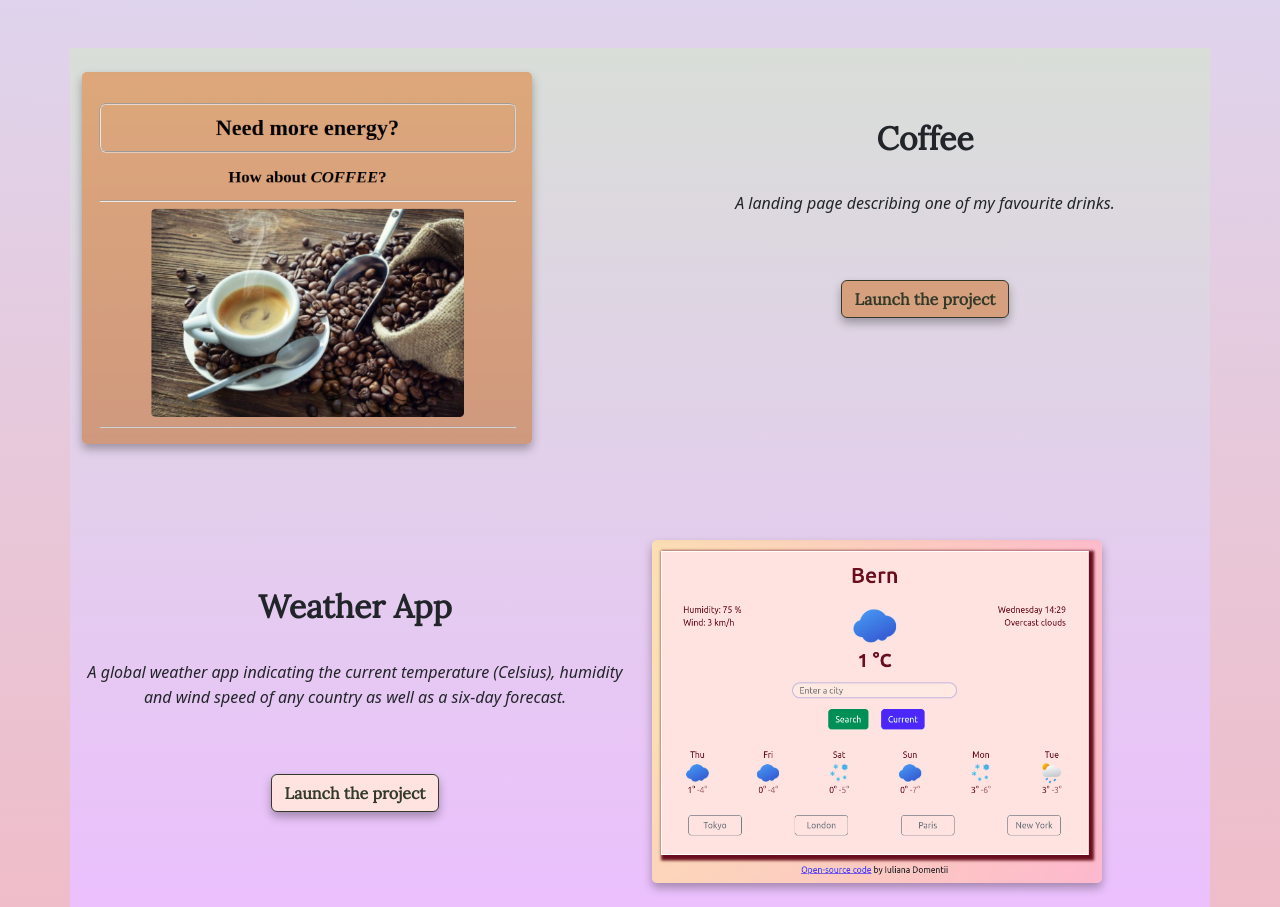
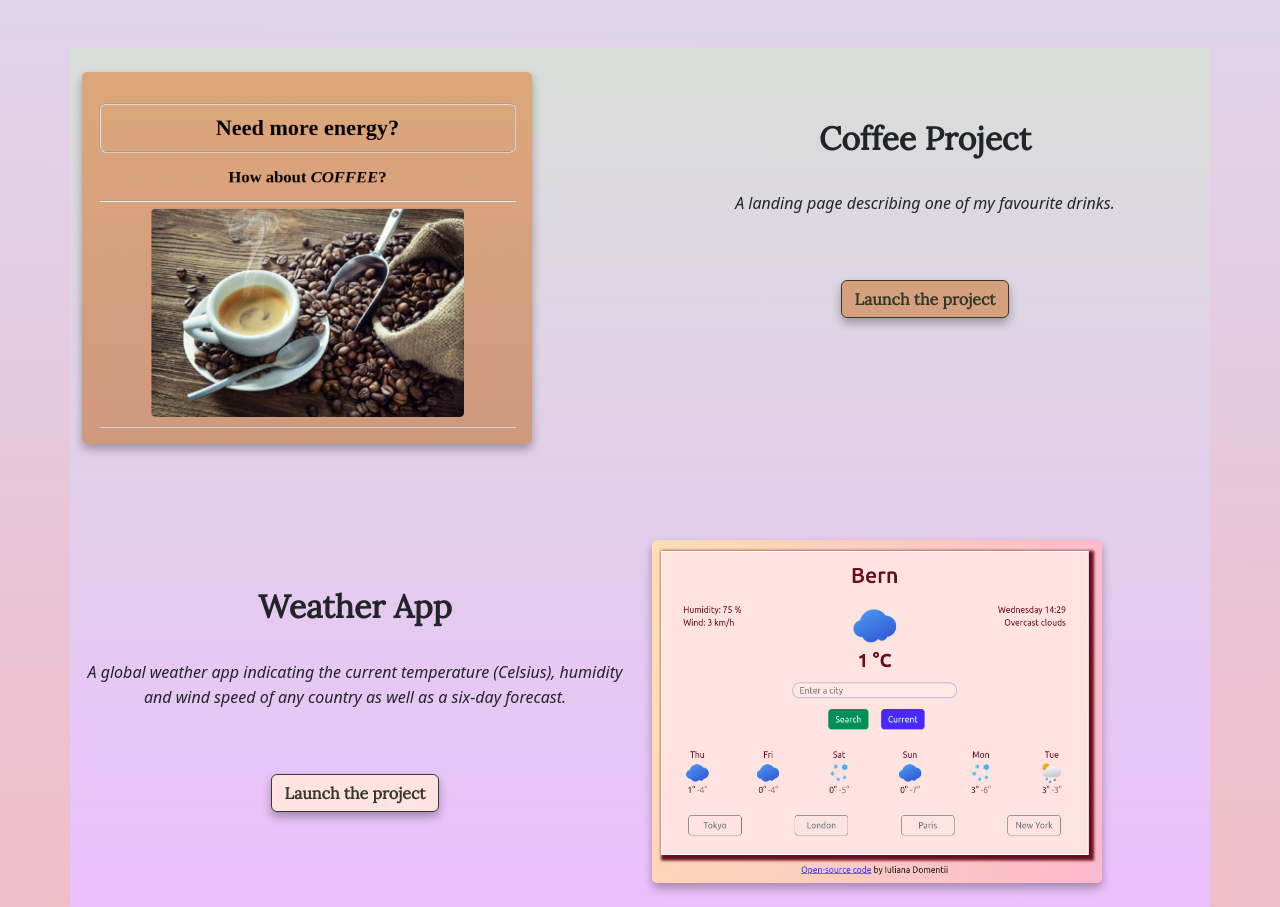
Before and after one commit to iuliana-domentii/portfolio-project, a plain HTML site: page index.html in a window 1280 px wide. Shown: the part 1280-2187 px from the top of the page. Drawn offline with nearby package versions, Linux system fonts and the light colour scheme.

Commit message:
changed name coffee

```diff
--- a/index.html
+++ b/index.html
@@ -84,7 +84,7 @@
           />
         </div>
         <div class="col-md-6 project-description mt-5">
-          <h2>Coffee</h2>
+          <h2>Coffee Project</h2>
           <br />
           <p>A landing page describing one of my favourite drinks.</p>
 
```
